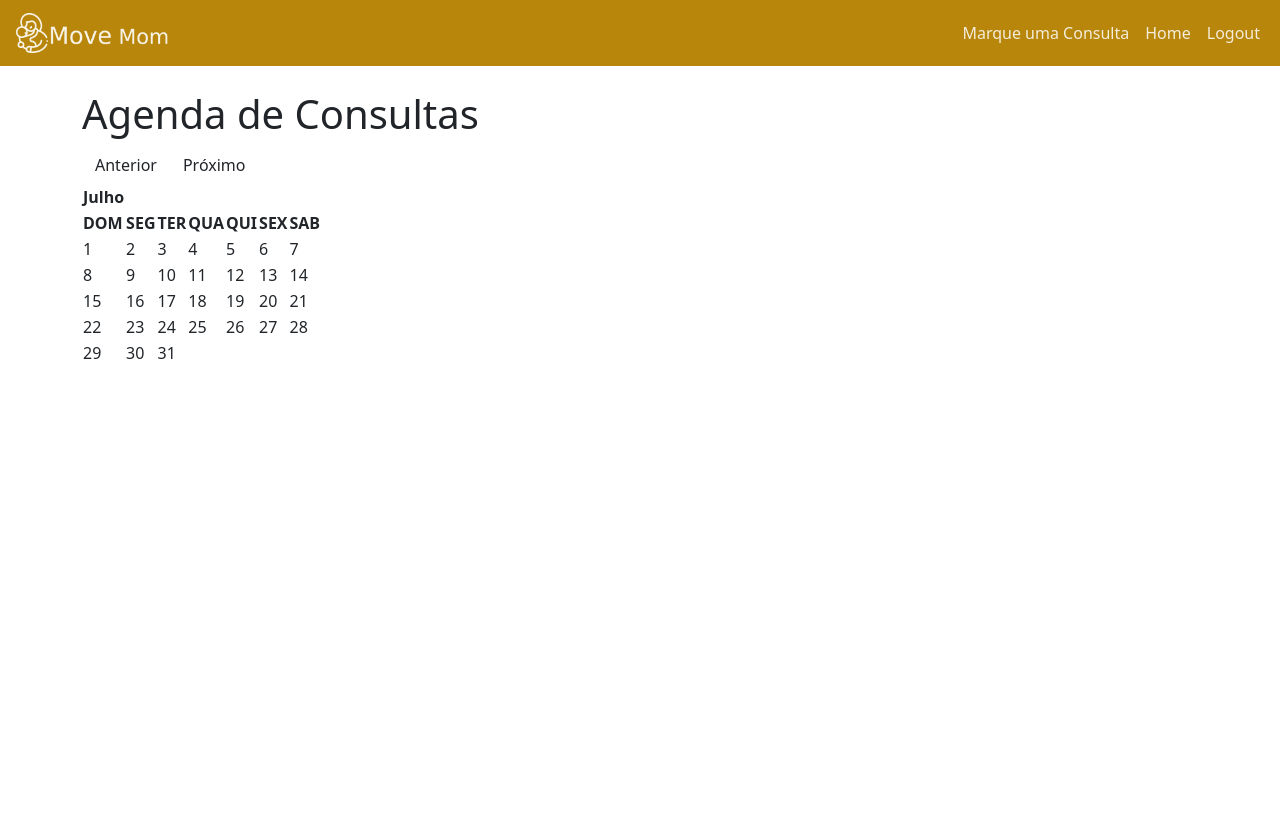
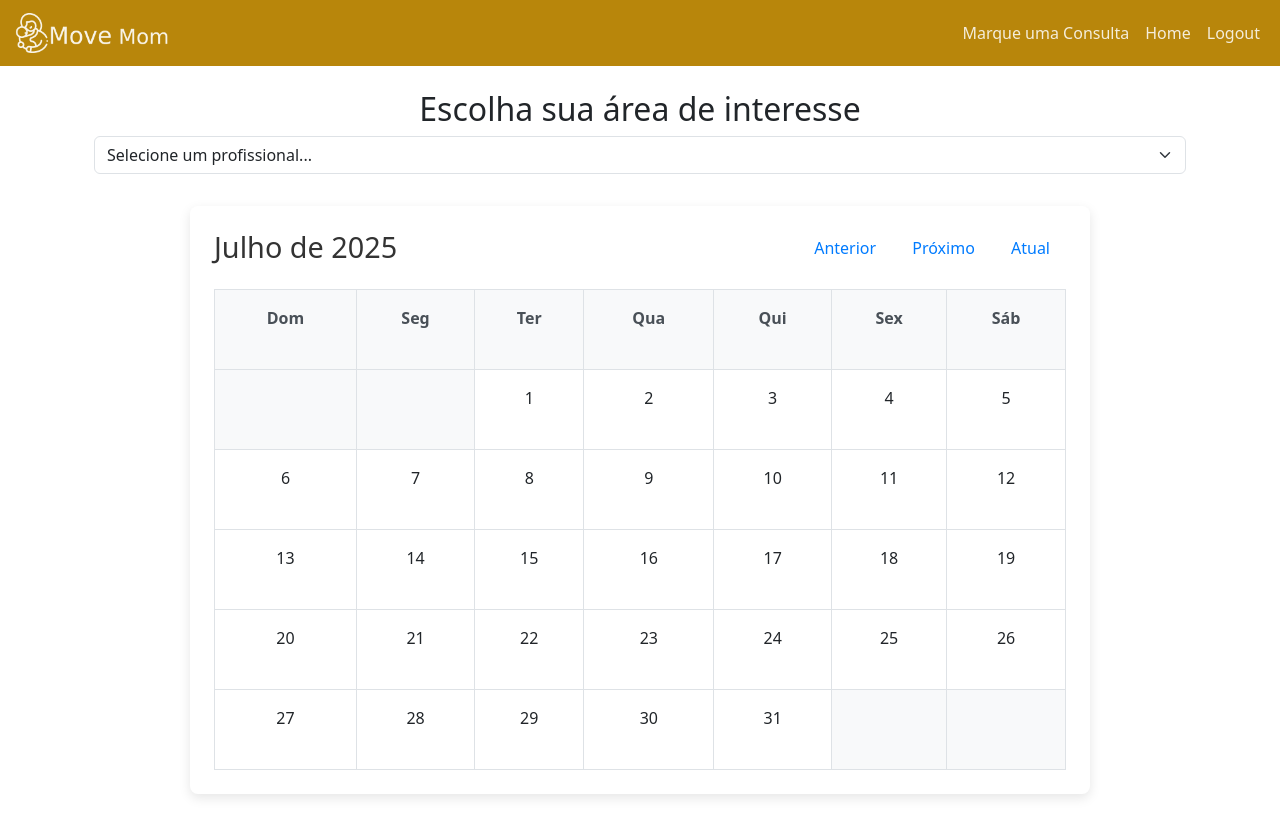
Before and after one commit to ti-ago/Plataforma-Web, a Flask app: page /agenda in a window 1280 px wide. Before the commit the page ends 359 px from the top, so only its background shows below. Run offline with Flask 3, Linux system fonts and the light colour scheme; the visitor is signed in with stand-in values (Sample User, id 1); data that the repository does not hold is empty.

Commit message:
Adiciona funcionalidade de agendamento e exibição de profissionais com suas áreas

```diff
--- a/app.py
+++ b/app.py
@@ -1,5 +1,5 @@
 import os
-import sqlite3
+import calendar
 import json
 from flask import Flask, render_template, request, redirect, url_for, flash, session, jsonify
 from flask_sqlalchemy import SQLAlchemy
@@ -24,6 +24,22 @@ app.config['SQLALCHEMY_TRACK_MODIFICATIONS'] = False
 
 db = SQLAlchemy(app)
 
+# Tabela de associação para a relação N-N (Muitos-para-Muitos)
+# entre Profissionais e Áreas.
+professional_areas = db.Table('professional_areas',
+    db.Column('professional_id', db.Integer, db.ForeignKey('professional.id'), primary_key=True),
+    db.Column('area_id', db.Integer, db.ForeignKey('area.id'), primary_key=True)
+)
+
+class Area(db.Model):
+    id = db.Column(db.Integer, primary_key=True)
+    name = db.Column(db.String(150), unique=True, nullable=False) # e.g., Nutrição, Atividade Física
+    # A relação agora usa a tabela de associação 'professional_areas'
+    professionals = db.relationship('Professional', secondary=professional_areas, back_populates='areas', lazy='dynamic')
+
+    def __repr__(self):
+        return f'<Area {self.name}>'
+
 class Professional(db.Model):
     id = db.Column(db.Integer, primary_key=True)
     firstName = db.Column(db.String(150), nullable=False)
@@ -31,6 +47,7 @@ class Professional(db.Model):
     email = db.Column(db.String(150), unique=True, nullable=False)
     contact_number = db.Column(db.String(150), nullable=False)
     hash = db.Column(db.String(150), nullable=False)
+    areas = db.relationship('Area', secondary=professional_areas, back_populates='professionals', lazy='dynamic')
 
     @property
     def full_name(self):
@@ -231,21 +248,72 @@ def about():
 def contact():
     return render_template('contact.html')
 
+@app.route('/professionals')
+@login_required
+def professionals():
+    """Exibe uma lista de todos os profissionais e suas áreas."""
+    # Junta as tabelas Professional e Area e ordena pelo nome da área, depois pelo sobrenome do profissional
+    all_professionals = Professional.query.join(Area).order_by(Area.name, Professional.lastName).all()
+    return render_template('professionals.html', professionals=all_professionals)
+
 
 @app.route("/agenda", methods=["GET"])
-@app.route("/agenda/<int:month>", methods=["GET"])
-def agenda(month=None):
-    months = ["Janeiro", "Fevereiro", "Março", "Abril", "Maio", "Junho", "Julho", "Agosto", "Setembro", "Outubro", "Novembro", "Dezembro"]
+@app.route("/agenda/<int:year>/<int:month>", methods=["GET"])
+@login_required
+def agenda(year=None, month=None):
+    now = datetime.now()
+    # Pega o ID do profissional da query string da URL (ex: /agenda?professional_id=5)
+    print(f"DEBUG: Argumentos recebidos na URL: {request.args}")
+    selected_prof_id = request.args.get('professional_id', default=None, type=int)
 
+    if year is None:
+        year = now.year
     if month is None:
-        month_selected = datetime.now().month - 1
-    else:
-        month_selected = month % 12
+        month = now.month
 
-    mo = months[month_selected]
+    # Lógica robusta para calcular o mês/ano anterior e o próximo
+    current_date = datetime(year, month, 1)
 
-    return render_template("agenda.html", months=months, month_selected=month_selected, mo=mo)
+    # Mês anterior
+    prev_month_date = current_date - timedelta(days=1)
+    previous_year = prev_month_date.year
+    previous_month = prev_month_date.month
 
+    # Próximo mês
+    _, num_days_in_month = calendar.monthrange(year, month)
+    next_month_date = current_date + timedelta(days=num_days_in_month)
+    next_year = next_month_date.year
+    next_month = next_month_date.month
+
+    # Define o primeiro dia da semana como Domingo para corresponder ao HTML
+    # calendar.SUNDAY é 6. A tabela HTML começa com Domingo.
+    calendar.setfirstweekday(calendar.SUNDAY)
+
+    # Gera a matriz do calendário diretamente.
+    # Dias fora do mês são representados por 0.
+    month_calendar = calendar.monthcalendar(year, month)
+
+    portuguese_months = {
+        1: "Janeiro", 2: "Fevereiro", 3: "Março", 4: "Abril",
+        5: "Maio", 6: "Junho", 7: "Julho", 8: "Agosto",
+        9: "Setembro", 10: "Outubro", 11: "Novembro", 12: "Dezembro"
+    }
+    month_name = portuguese_months.get(month, "Mês Desconhecido")
+
+    areas = Area.query.order_by(Area.name).all()
+
+    return render_template(
+        "agenda.html",
+        year=year,
+        month=month,
+        previous_year=previous_year,
+        previous_month=previous_month,
+        next_year=next_year,
+        next_month=next_month,
+        month_name=month_name,
+        calendar_data=month_calendar,
+        areas=areas,
+        selected_prof_id=selected_prof_id)
 
 if __name__ == '__main__':
 
--- a/templates/agenda.html
+++ b/templates/agenda.html
@@ -1,37 +1,174 @@
 {% extends "layout.html" %}
+
 {% block title %}
-    Marque uma Consulta
+    Agenda
 {% endblock %}
+
 {% block main %}
-<h1>Agenda de Consultas</h1>
-    <table class="calendar">
+<style>
+    .calendar-container {
+        max-width: 900px;
+        margin: 2rem auto;
+        background-color: #fff;
+        padding: 1.5rem;
+        border-radius: 8px;
+        box-shadow: 0 4px 12px rgba(0,0,0,0.1);
+    }
+    .calendar-header {
+        display: flex;
+        justify-content: space-between;
+        align-items: center;
+        margin-bottom: 1.5rem;
+    }
+    .calendar-header h1 {
+        margin: 0;
+        font-size: 1.8rem;
+        color: #333;
+    }
+    .calendar-nav a {
+        text-decoration: none;
+        color: #007bff;
+        padding: 0.5rem 1rem;
+        border-radius: 5px;
+        transition: background-color 0.2s;
+    }
+    .calendar-nav a:hover {
+        background-color: #e9ecef;
+    }
+    .calendar-table {
+        width: 100%;
+        border-collapse: collapse;
+        text-align: center;
+    }
+    .calendar-table th, .calendar-table td {
+        border: 1px solid #dee2e6;
+        padding: 1rem 0.5rem;
+        height: 80px;
+        vertical-align: top;
+    }
+    .calendar-table th {
+        background-color: #f8f9fa;
+        color: #495057;
+        font-weight: 600;
+    }
+    .calendar-table td {
+        color: #212529;
+    }
+    .calendar-table td.empty {
+        background-color: #f8f9fa;
+    }
+    /* Aplica o efeito hover apenas nos dias válidos (células que não estão vazias) */
+    .calendar-table td:not(.empty):hover {
+        background-color: #f0f0f0;
+        cursor: pointer;
+    }
+</style>
+
+<div class="container">
+    <h2 class="text-center">Escolha sua área de interesse</h2>
+    <select id="interest-select" class="form-select mb-3">
+        <option value="" selected>Selecione um profissional...</option>
+        {% for area in areas %}
+            {% if area.professionals.all() %} {# Só mostra a área se tiver profissionais nela #}
+            <optgroup label="{{ area.name }}">
+                {% for prof in area.professionals.all() %}
+                    <option value="prof-{{ prof.id }}" {% if prof.id == selected_prof_id %}selected{% endif %}>{{ prof.full_name }}</option>
+                {% endfor %}
+            </optgroup>
+            {% endif %}
+        {% endfor %}
+    </select>
+</div>
+<div class="calendar-container">
+    <div class="calendar-header">
+        <h1>{{ month_name }} de {{ year }}</h1>
+        <div class="calendar-nav">
+            <a href="{{ url_for('agenda', year=previous_year, month=previous_month, professional_id=selected_prof_id) }}">Anterior</a>
+            <a href="{{ url_for('agenda', year=next_year, month=next_month, professional_id=selected_prof_id) }}">Próximo</a>
+            <a href="{{ url_for('agenda', year=None, month=None, professional_id=selected_prof_id) }}">Atual</a>
+        </div>
+    </div>
+
+    <table class="calendar-table">
         <thead>
-            <a href="{{ url_for('agenda', month=month_selected - 1) }}" class="btn">Anterior</a>
-            <a href="{{ url_for('agenda', month=month_selected + 1) }}" class="btn">Próximo</a>
             <tr>
-
-                <th>{{ mo }}</th>
-            </tr>
-            <tr>
-                <th>DOM</th>
-                <th>SEG</th>
-                <th>TER</th>
-                <th>QUA</th>
-                <th>QUI</th>
-                <th>SEX</th>
-                <th>SAB</th>
+                <th>Dom</th><th>Seg</th><th>Ter</th><th>Qua</th><th>Qui</th><th>Sex</th><th>Sáb</th>
             </tr>
         </thead>
         <tbody>
-            {% for i in range(1, 32) %}
-                {% if loop.first or loop.index0 % 7 == 0 %}
-                    <tr>
-                {% endif %}
-                <td>{{ i }}</td>
-                {% if loop.last or loop.index % 7 == 0 %}
-                    </tr>
-                {% endif %}
+            {% for week in calendar_data %}
+            <tr>
+                {% for day in week %}
+                    {% if day %}
+                        {# Célula para um dia válido, que abre o modal ao ser clicada #}
+                        <td data-bs-toggle="modal" data-bs-target="#appointmentModal" data-day="{{ day }}" data-month="{{ month }}" data-year="{{ year }}">
+                            {{ day }}
+                        </td>
+                    {% else %}
+                        {# Célula para um dia que não pertence ao mês #}
+                        <td class="empty"></td>
+                    {% endif %}
+                {% endfor %}
+            </tr>
             {% endfor %}
         </tbody>
     </table>
+</div>
+
+<!-- Modal de Agendamento -->
+<div class="modal fade" id="appointmentModal" tabindex="-1" aria-labelledby="appointmentModalLabel" aria-hidden="true">
+  <div class="modal-dialog modal-dialog-centered">
+    <div class="modal-content">
+      <div class="modal-header">
+        <h5 class="modal-title" id="appointmentModalLabel">Agendar Horário</h5>
+        <button type="button" class="btn-close" data-bs-dismiss="modal" aria-label="Close"></button>
+      </div>
+      <div class="modal-body">
+        <!-- O conteúdo do agendamento (formulário, horários, etc.) virá aqui -->
+        <p>Conteúdo do modal aparecerá aqui...</p>
+      </div>
+      <div class="modal-footer">
+        <button type="button" class="btn btn-secondary" data-bs-dismiss="modal">Fechar</button>
+        <button type="button" class="btn btn-primary">Salvar Agendamento</button>
+      </div>
+    </div>
+  </div>
+</div>
+
 {% endblock %}
+
+{% block scripts %}
+<script>
+    // --- Lógica do Modal de Agendamento ---
+    const appointmentModal = document.getElementById('appointmentModal');
+    if (appointmentModal) {
+        appointmentModal.addEventListener('show.bs.modal', function (event) {
+            const triggerCell = event.relatedTarget;
+            const day = triggerCell.getAttribute('data-day');
+            const month = triggerCell.getAttribute('data-month');
+            const year = triggerCell.getAttribute('data-year');
+            const modalTitle = appointmentModal.querySelector('.modal-title');
+            modalTitle.textContent = `Agendar para o dia ${day}/${month}/${year}`;
+        });
+    }
+
+    // --- Lógica para recarregar a página com o profissional selecionado ---
+    const professionalSelect = document.getElementById('interest-select');
+
+    if (professionalSelect) {
+        professionalSelect.addEventListener('change', function() {
+            const selectedValue = this.value;
+            const currentUrl = new URL(window.location.href);
+
+            if (selectedValue && selectedValue.startsWith('prof-')) {
+                const professionalId = selectedValue.replace('prof-', '');
+                currentUrl.searchParams.set('professional_id', professionalId);
+            } else {
+                currentUrl.searchParams.delete('professional_id');
+            }
+
+            window.location.href = currentUrl.toString();
+        });
+    }
+</script>
+{% endblock %}
--- a/templates/layout.html
+++ b/templates/layout.html
@@ -71,5 +71,7 @@
             });
         });
     </script>
+    {% block scripts %}
+    {% endblock %}
 </body>
 </html>
```
Also changed, not shown: templates/professionals.html (added, +29 -0 lines).
